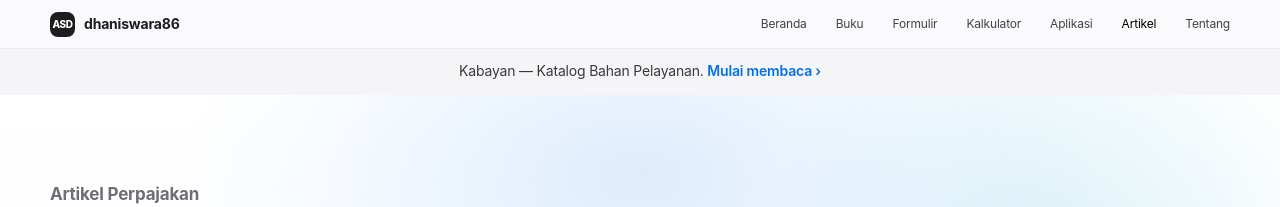
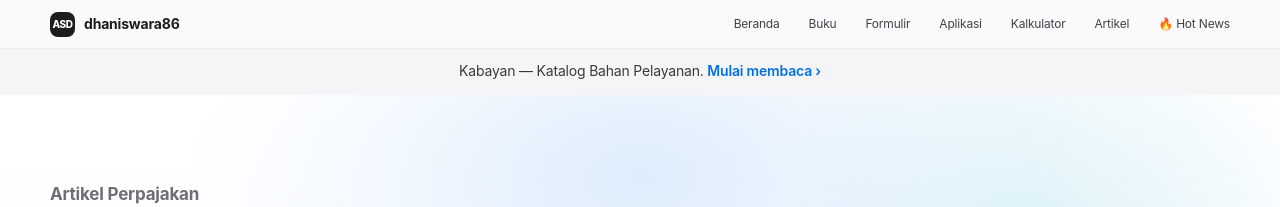
Before and after one commit to dhaniswara86/dhaniswara86.github.io, a Jekyll site: the page artikel-per8pj2026.html, which Jekyll copies as it is, in a window 1280 px wide. Shown: the top 207 px of the page. Built offline with Jekyll 4.4.1, drawn with Linux system fonts in a browser that asks for light colours.

Commit message:
Update navigation links in artikel-per8pj2026.html

```diff
--- a/artikel-per8pj2026.html
+++ b/artikel-per8pj2026.html
@@ -1927,10 +1927,13 @@
 <a href="index.html">Beranda</a>
 <a href="buku.html">Buku</a>
 <a href="formulir.html">Formulir</a>
+<a href="aplikasi.html">Aplikasi</a>
 <a href="kalkulator.html">Kalkulator</a>
-<a href="aplikasi.html">Aplikasi</a>
-<a aria-current="page" href="artikel.html">Artikel</a>
-<a href="index.html#tentang">Tentang</a>
+<a href="artikel.html">Artikel</a>
+<a class="nav-hotnews" href="hotnews.html">
+<span aria-hidden="true" class="nav-hotnews-icon">🔥</span>
+<span>Hot News</span>
+</a>
 </nav>
 <button aria-expanded="false" aria-label="Buka menu" class="menu-toggle" id="menuToggle" type="button">
         ☰
@@ -1938,13 +1941,16 @@
 </div>
 </header>
 <nav aria-label="Navigasi seluler" class="mobile-menu" id="mobileMenu">
-<a href="index.html">Beranda</a>
+<<a href="index.html">Beranda</a>
 <a href="buku.html">Buku</a>
 <a href="formulir.html">Formulir</a>
+<a href="aplikasi.html">Aplikasi</a>
 <a href="kalkulator.html">Kalkulator</a>
-<a href="aplikasi.html">Aplikasi</a>
 <a href="artikel.html">Artikel</a>
-<a href="index.html#tentang">Tentang</a>
+<a class="nav-hotnews" href="hotnews.html">
+<span aria-hidden="true" class="nav-hotnews-icon">🔥</span>
+<span>Hot News</span>
+</a>
 </nav>
 <main>
 <div class="announcement">
```
